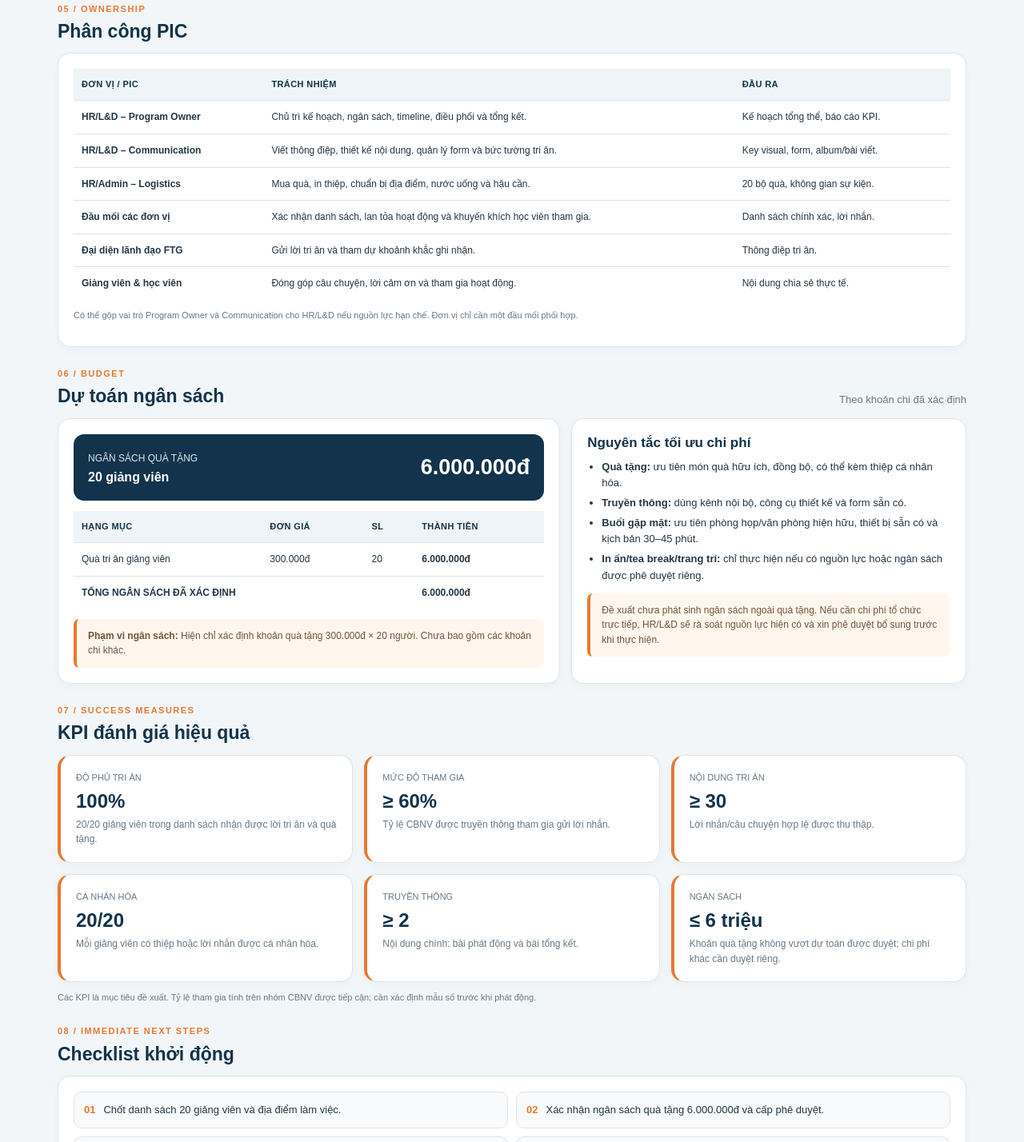
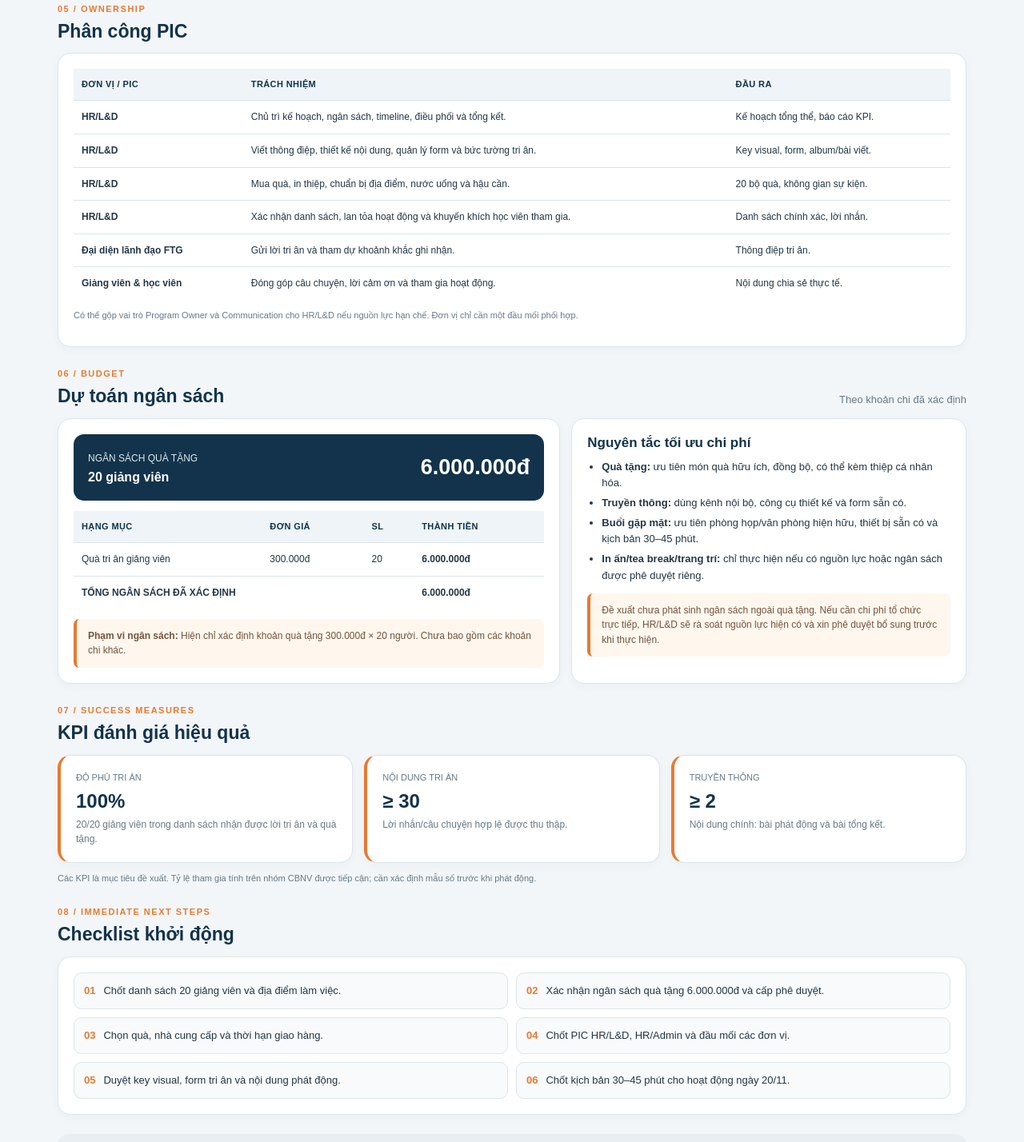
Before and after one commit to phamngocanh131-lab/ftg-tri-an-giang-vien-2026, a plain HTML site: page index.html in a window 1280 px wide. Shown: the part 1910-3338 px from the top of the page at 80% size. Drawn offline with Linux system fonts and the light colour scheme.

Commit message:
Update index.html

```diff
--- a/index.html
+++ b/index.html
@@ -215,10 +215,10 @@
       <table>
         <thead><tr><th>Đơn vị / PIC</th><th>Trách nhiệm</th><th>Đầu ra</th></tr></thead>
         <tbody>
-          <tr><td><b>HR/L&D – Program Owner</b></td><td>Chủ trì kế hoạch, ngân sách, timeline, điều phối và tổng kết.</td><td>Kế hoạch tổng thể, báo cáo KPI.</td></tr>
-          <tr><td><b>HR/L&D – Communication</b></td><td>Viết thông điệp, thiết kế nội dung, quản lý form và bức tường tri ân.</td><td>Key visual, form, album/bài viết.</td></tr>
-          <tr><td><b>HR/Admin – Logistics</b></td><td>Mua quà, in thiệp, chuẩn bị địa điểm, nước uống và hậu cần.</td><td>20 bộ quà, không gian sự kiện.</td></tr>
-          <tr><td><b>Đầu mối các đơn vị</b></td><td>Xác nhận danh sách, lan tỏa hoạt động và khuyến khích học viên tham gia.</td><td>Danh sách chính xác, lời nhắn.</td></tr>
+          <tr><td><b>HR/L&D </b></td><td>Chủ trì kế hoạch, ngân sách, timeline, điều phối và tổng kết.</td><td>Kế hoạch tổng thể, báo cáo KPI.</td></tr>
+          <tr><td><b>HR/L&D </b></td><td>Viết thông điệp, thiết kế nội dung, quản lý form và bức tường tri ân.</td><td>Key visual, form, album/bài viết.</td></tr>
+          <tr><td><b>HR/L&D </b></td><td>Mua quà, in thiệp, chuẩn bị địa điểm, nước uống và hậu cần.</td><td>20 bộ quà, không gian sự kiện.</td></tr>
+          <tr><td><b>HR/L&D </b></td><td>Xác nhận danh sách, lan tỏa hoạt động và khuyến khích học viên tham gia.</td><td>Danh sách chính xác, lời nhắn.</td></tr>
           <tr><td><b>Đại diện lãnh đạo FTG</b></td><td>Gửi lời tri ân và tham dự khoảnh khắc ghi nhận.</td><td>Thông điệp tri ân.</td></tr>
           <tr><td><b>Giảng viên & học viên</b></td><td>Đóng góp câu chuyện, lời cảm ơn và tham gia hoạt động.</td><td>Nội dung chia sẻ thực tế.</td></tr>
         </tbody>
@@ -263,11 +263,8 @@
     </div>
     <div class="grid kpi-grid">
       <div class="card kpi"><div class="label small">ĐỘ PHỦ TRI ÂN</div><div class="big">100%</div><p>20/20 giảng viên trong danh sách nhận được lời tri ân và quà tặng.</p></div>
-      <div class="card kpi"><div class="label small">MỨC ĐỘ THAM GIA</div><div class="big">≥ 60%</div><p>Tỷ lệ CBNV được truyền thông tham gia gửi lời nhắn.</p></div>
       <div class="card kpi"><div class="label small">NỘI DUNG TRI ÂN</div><div class="big">≥ 30</div><p>Lời nhắn/câu chuyện hợp lệ được thu thập.</p></div>
-      <div class="card kpi"><div class="label small">CÁ NHÂN HÓA</div><div class="big">20/20</div><p>Mỗi giảng viên có thiệp hoặc lời nhắn được cá nhân hóa.</p></div>
       <div class="card kpi"><div class="label small">TRUYỀN THÔNG</div><div class="big">≥ 2</div><p>Nội dung chính: bài phát động và bài tổng kết.</p></div>
-      <div class="card kpi"><div class="label small">NGÂN SÁCH</div><div class="big">≤ 6 triệu</div><p>Khoản quà tặng không vượt dự toán được duyệt; chi phí khác cần duyệt riêng.</p></div>
     </div>
     <p class="small">Các KPI là mục tiêu đề xuất. Tỷ lệ tham gia tính trên nhóm CBNV được tiếp cận; cần xác định mẫu số trước khi phát động.</p>
   </section>
```
